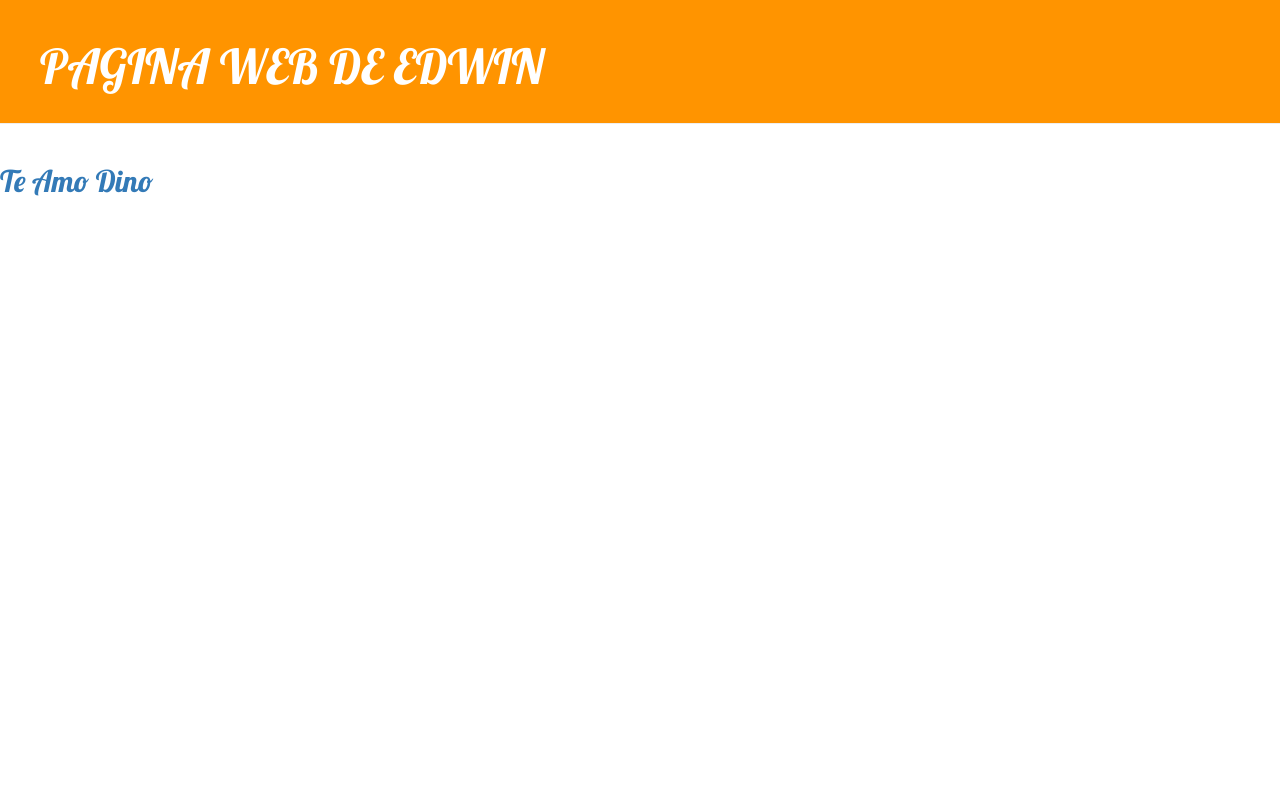
After one commit to Edwin266/Inicio-en-Django, a Django app: template photos/templates/photos/base.html in a window 1280 px wide. The commit adds this page. Run offline with Django 3.2, Linux system fonts and the light colour scheme; the template is opened without the code that fills it, so the values that code supplies are empty; some libraries are stand-ins or nearby versions.

Commit message:
Se agrego CSS y Bootstrap

```diff
--- /dev/null
+++ b/photos/static/css/photos.css
@@ -0,0 +1,47 @@
+.page-header {
+    background-color: #ff9400;
+    margin-top: 0;
+    padding: 20px 20px 20px 40px;
+}
+
+.page-header h1, .page-header h1 a, .page-header h1 a:visited, .page-header h1 a:active {
+    color: #ffffff;
+    font-size: 36pt;
+    text-decoration: none;
+}
+
+.content {
+    margin-left: 40px;
+}
+
+h1, h2, h3, h4 {
+    font-family: 'Lobster', cursive;
+}
+
+.date {
+    float: right;
+    color: #828282;
+}
+
+.save {
+    float: right;
+}
+
+.post-form textarea, .post-form input {
+    width: 100%;
+}
+
+.top-menu, .top-menu:hover, .top-menu:visited {
+    color: #ffffff;
+    float: right;
+    font-size: 26pt;
+    margin-right: 20px;
+}
+
+.post {
+    margin-bottom: 70px;
+}
+
+.post h1 a, .post h1 a:visited {
+    color: #000000;
+}
--- /dev/null
+++ b/photos/templates/photos/base.html
@@ -0,0 +1,26 @@
+{% load static %}
+<html>
+    <head>
+        <title>Primera página web</title>
+        <link rel="stylesheet" href="//maxcdn.bootstrapcdn.com/bootstrap/3.2.0/css/bootstrap.min.css">
+        <link rel="stylesheet" href="//maxcdn.bootstrapcdn.com/bootstrap/3.2.0/css/bootstrap-theme.min.css">
+        <link rel="stylesheet" href="{% static 'css/photos.css' %}">
+        <link href="//fonts.googleapis.com/css?family=Lobster&subset=latin,latin-ext" rel="stylesheet" type="text/css">
+    </head>
+    <body>
+        <div  class="page-header">
+            <h1><a href="/">PAGINA WEB DE EDWIN</a></h1>
+        </div>
+        <div class="content container">
+            <div class="row">
+                <div class="col-md-8">
+                {% block content %}
+                {% endblock %}
+                </div>
+            </div>
+        </div>
+        <div>
+            <h2><a href="">Te Amo Dino</a></h2>
+        </div>
+    </body>
+</html>
```
Also changed, not shown: photos/templates/photos/post_list.html (+13 -20 lines), db.sqlite3.
